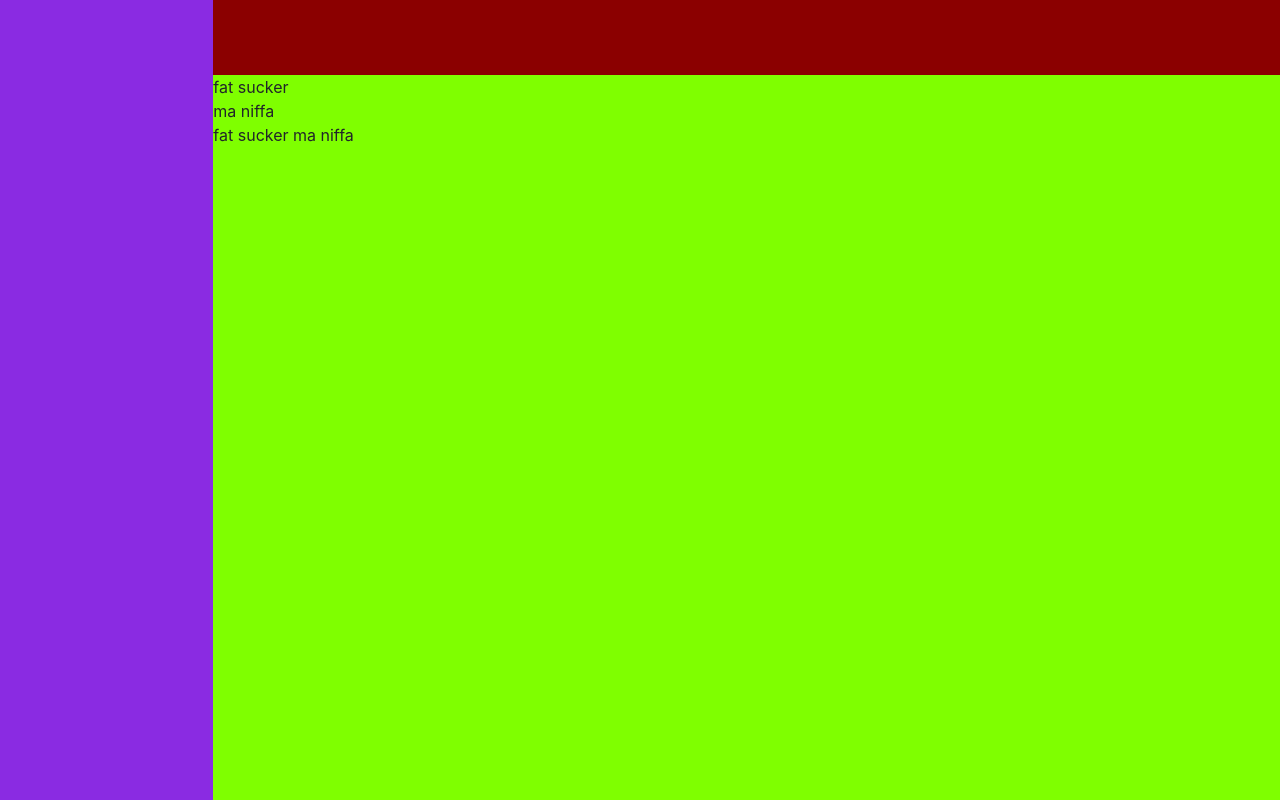
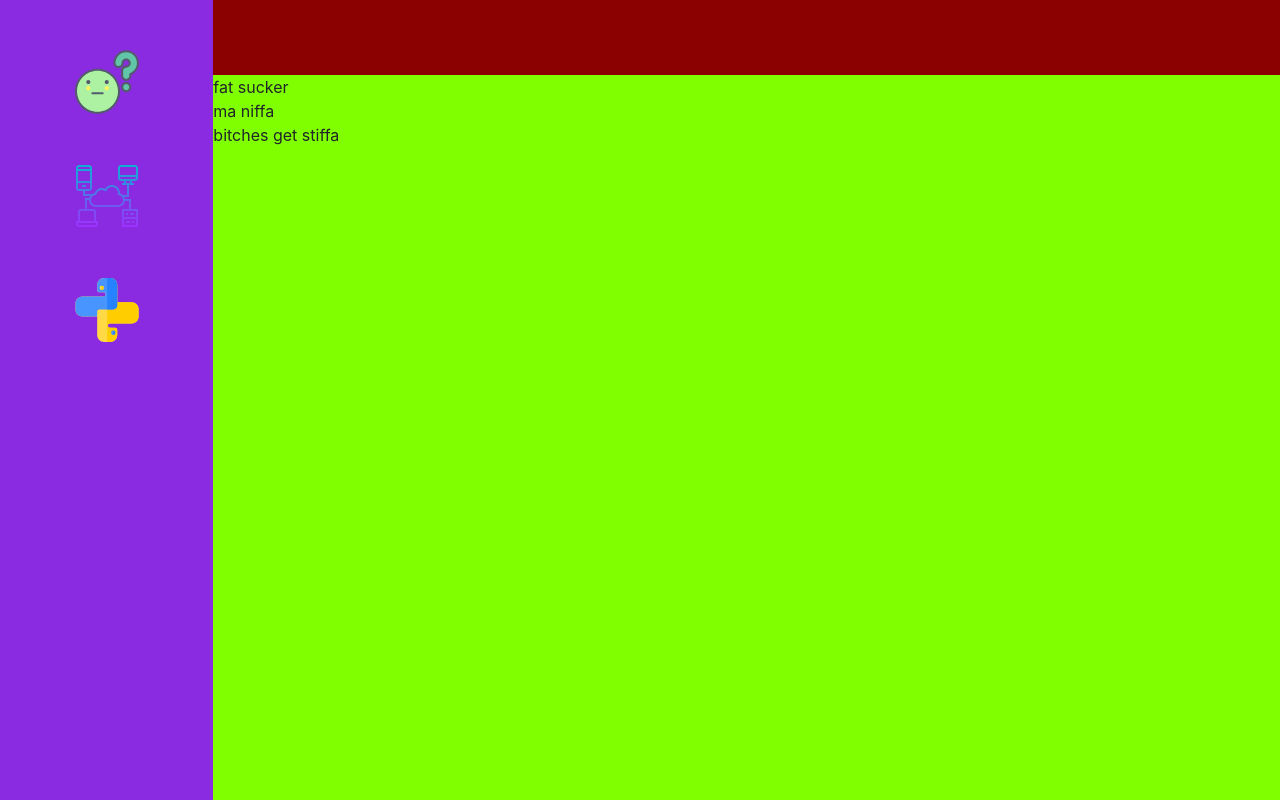
Before and after one commit to Ben4fun/AnBenDunSEntwicklungBackend, a plain HTML site: page index.html in a window 1280 px wide. Shown: the top 800 px of the page. Drawn offline with nearby package versions, Linux system fonts and the light colour scheme.

Commit message:
icons added

```diff
--- a/Style.css
+++ b/Style.css
@@ -8,6 +8,14 @@ nav {
     background-color: blueviolet;
     transition: top 0.3s;
     padding: 0!important;
+}
+
+nav img {
+    height: 64px;
+    width: 64px;
+    margin: auto;
+    margin-top: 50px;
+    display: block;
 }
 
 main {
--- a/index.html
+++ b/index.html
@@ -11,7 +11,9 @@
 </head>
 <body class="row">
     <nav class="col-2 fixed-top h-100">
-
+        <img src="allgemein.svg" alt="how about fuck you" >
+        <img src="schnittstelle.svg" alt="schnettstelle" >
+        <img src="python.svg" alt="ihh ne schlange" >
     </nav>
     <div class="main-container col-10 offset-2">
         <header class="row">
@@ -27,7 +29,7 @@
             </div>
 
             <div class="row col-12">
-                fat sucker ma niffa<br><br><br><br><br><br><br><br><br><br><br><br><br><br><br><br><br><br><br><br><br><br><br><br><br><br><br><br><br><br><br><br><br><br><br><br><br><br><br><br><br><br><br><br><br><br><br>koks<br><br><br><br>
+                bitches get stiffa<br><br><br><br><br><br><br><br><br><br><br><br><br><br><br><br><br><br><br><br><br><br><br><br><br><br><br><br><br><br><br><br><br><br><br><br><br><br><br><br><br><br><br><br><br><br><br>koks<br><br><br><br>
             </div>
 
         </main>
```
Also changed, not shown: allgemein.svg (added), python.svg (added), schnittstelle.svg (added).
